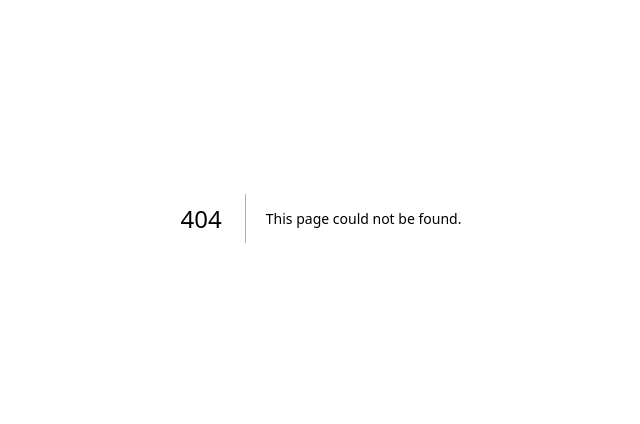
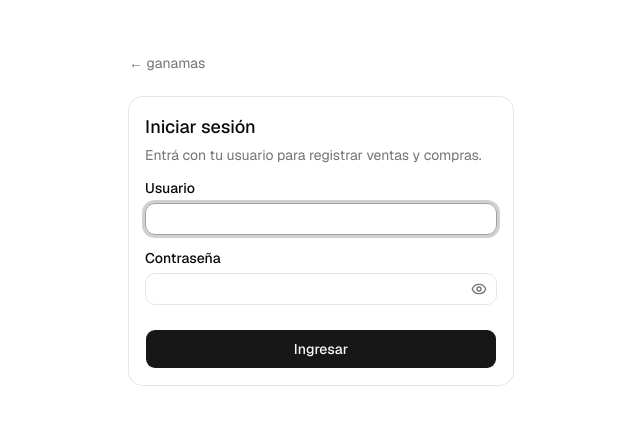
Before and after one commit to AlfredoNavarroDev/ganamas, a Next.js app in the folder frontend/: page /login in a window 1280 px wide. Before the commit this address had no page. Shown: the part 182-606 px from the top of the page, without its empty margins (319-959 px from the left). Built offline with nearby package versions, Linux system fonts and the light colour scheme; no server answers.

Commit message:
feat: add JWT login flow
Login page authenticating against POST /auth/login, storing the access
token in localStorage via a small token utility module.

```diff
--- /dev/null
+++ b/frontend/app/login/page.tsx
@@ -0,0 +1,140 @@
+"use client";
+
+import { useRef, useState, type FormEvent } from "react";
+import { useRouter } from "next/navigation";
+import Link from "next/link";
+import { Eye, EyeOff } from "lucide-react";
+import { Button } from "@/components/ui/button";
+import { Input } from "@/components/ui/input";
+import { Label } from "@/components/ui/label";
+import {
+  Card,
+  CardContent,
+  CardDescription,
+  CardHeader,
+  CardTitle,
+} from "@/components/ui/card";
+import { Alert, AlertDescription } from "@/components/ui/alert";
+import { setToken } from "@/lib/auth";
+
+const API_URL = process.env.NEXT_PUBLIC_API_URL ?? "http://localhost:3001";
+
+export default function LoginPage() {
+  const router = useRouter();
+  const usernameRef = useRef<HTMLInputElement>(null);
+
+  const [username, setUsername] = useState("");
+  const [password, setPassword] = useState("");
+  const [showPassword, setShowPassword] = useState(false);
+  const [error, setError] = useState<string | null>(null);
+  const [loading, setLoading] = useState(false);
+
+  async function handleSubmit(event: FormEvent<HTMLFormElement>) {
+    event.preventDefault();
+    setError(null);
+    setLoading(true);
+
+    try {
+      const res = await fetch(`${API_URL}/auth/login`, {
+        method: "POST",
+        headers: { "Content-Type": "application/json" },
+        body: JSON.stringify({ username, password }),
+      });
+
+      if (!res.ok) {
+        setError("Usuario o contraseña incorrectos.");
+        usernameRef.current?.focus();
+        return;
+      }
+
+      const data = (await res.json()) as { accessToken: string };
+      setToken(data.accessToken);
+      router.push("/dashboard");
+    } catch {
+      setError("No se pudo conectar con el servidor. Probá de nuevo.");
+    } finally {
+      setLoading(false);
+    }
+  }
+
+  return (
+    <main className="flex min-h-dvh flex-1 flex-col items-center justify-center bg-background px-6 py-16">
+      <div className="w-full max-w-sm">
+        <Link
+          href="/"
+          className="motion-safe:animate-in motion-safe:fade-in motion-safe:duration-500 mb-6 inline-block text-sm text-muted-foreground transition-colors hover:text-foreground"
+        >
+          ← ganamas
+        </Link>
+
+        <Card className="motion-safe:animate-in motion-safe:fade-in motion-safe:slide-in-from-bottom-2 motion-safe:duration-500 motion-safe:[animation-delay:75ms] motion-safe:fill-mode-backwards">
+          <CardHeader>
+            <CardTitle className="text-lg">Iniciar sesión</CardTitle>
+            <CardDescription>
+              Entrá con tu usuario para registrar ventas y compras.
+            </CardDescription>
+          </CardHeader>
+          <CardContent>
+            <form onSubmit={handleSubmit} className="flex flex-col gap-4">
+              <div className="flex flex-col gap-2">
+                <Label htmlFor="username">Usuario</Label>
+                <Input
+                  ref={usernameRef}
+                  id="username"
+                  name="username"
+                  autoComplete="username"
+                  autoFocus
+                  required
+                  aria-invalid={error ? true : undefined}
+                  value={username}
+                  onChange={(e) => setUsername(e.target.value)}
+                />
+              </div>
+
+              <div className="flex flex-col gap-2">
+                <Label htmlFor="password">Contraseña</Label>
+                <div className="relative">
+                  <Input
+                    id="password"
+                    name="password"
+                    type={showPassword ? "text" : "password"}
+                    autoComplete="current-password"
+                    required
+                    aria-invalid={error ? true : undefined}
+                    className="pr-9"
+                    value={password}
+                    onChange={(e) => setPassword(e.target.value)}
+                  />
+                  <button
+                    type="button"
+                    onClick={() => setShowPassword((v) => !v)}
+                    aria-label={
+                      showPassword ? "Ocultar contraseña" : "Mostrar contraseña"
+                    }
+                    className="absolute inset-y-0 right-0 flex w-9 items-center justify-center text-muted-foreground transition-colors hover:text-foreground"
+                  >
+                    {showPassword ? (
+                      <EyeOff className="size-4" />
+                    ) : (
+                      <Eye className="size-4" />
+                    )}
+                  </button>
+                </div>
+              </div>
+
+              {error ? (
+                <Alert variant="destructive" aria-live="polite">
+                  <AlertDescription>{error}</AlertDescription>
+                </Alert>
+              ) : null}
+
+              <Button type="submit" disabled={loading} className="mt-2 h-10">
+                {loading ? "Ingresando…" : "Ingresar"}
+              </Button>
+            </form>
+          </CardContent>
+        </Card>
+      </div>
+    </main>
+  );
+}
--- /dev/null
+++ b/frontend/lib/auth.ts
@@ -0,0 +1,14 @@
+const TOKEN_KEY = "ganamas_token";
+
+export function getToken(): string | null {
+  if (typeof window === "undefined") return null;
+  return localStorage.getItem(TOKEN_KEY);
+}
+
+export function setToken(token: string): void {
+  localStorage.setItem(TOKEN_KEY, token);
+}
+
+export function clearToken(): void {
+  localStorage.removeItem(TOKEN_KEY);
+}
```
Also changed, not shown: 2 other files (tests, documents, lock files or other folders).
